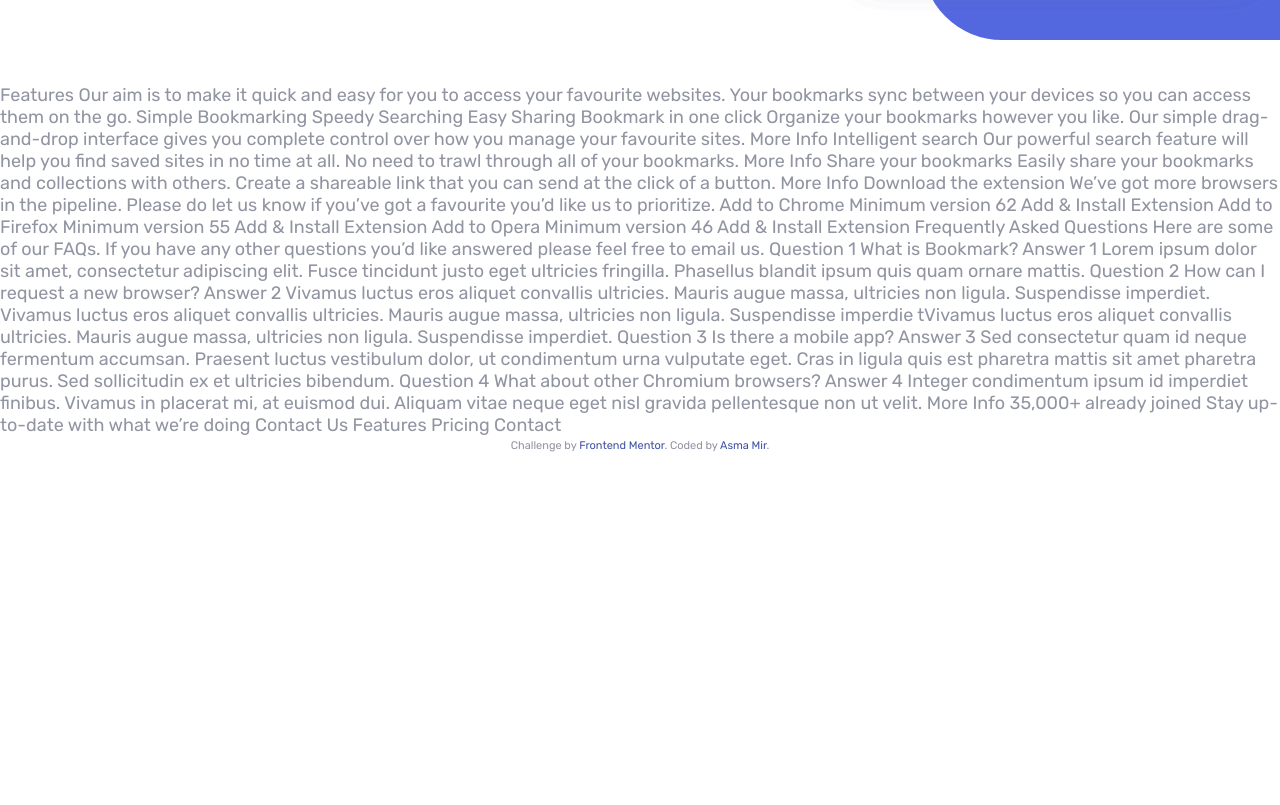
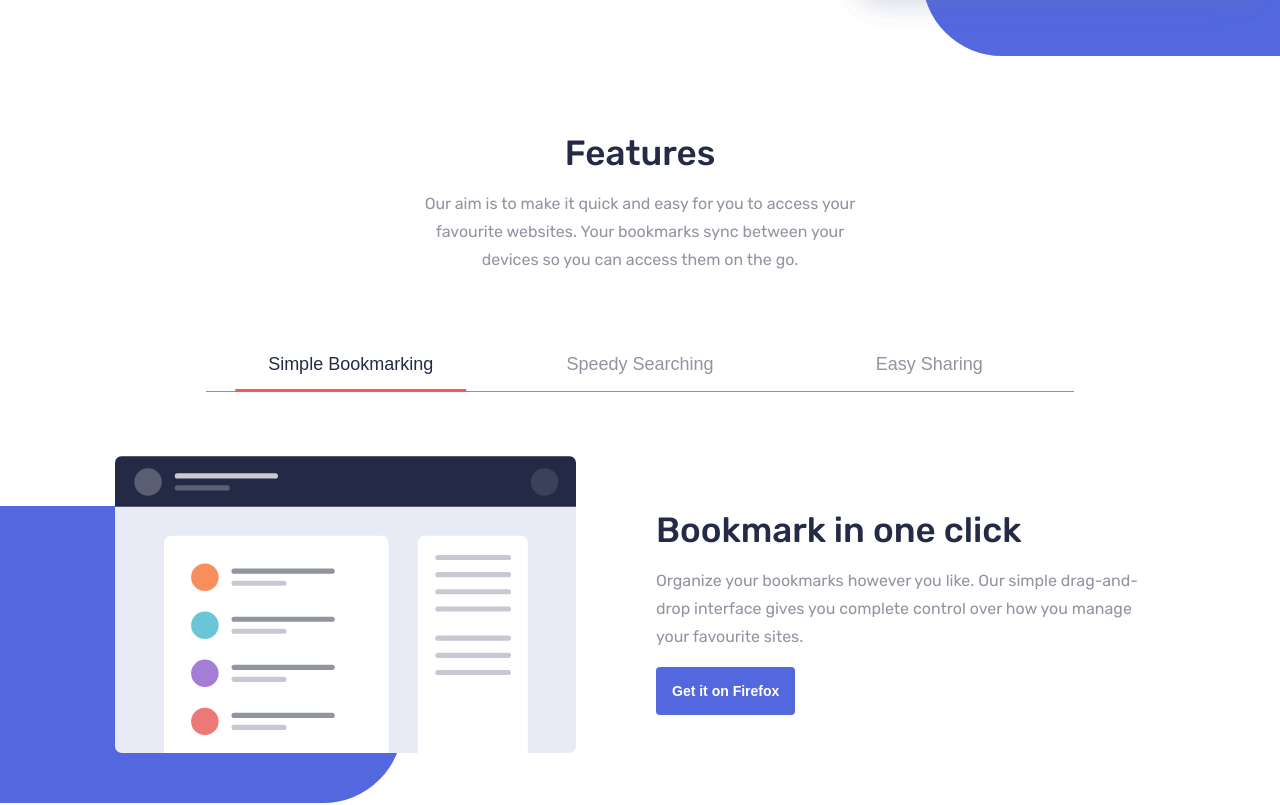
Before and after one commit to Matin297/bookmark-landing, a Next.js app: page / in a window 1280 px wide. Shown: the part 400-1205 px from the top of the page. Before the commit the page ends 855 px from the top, so only its background shows below. Built offline with nearby package versions, Linux system fonts and the light colour scheme.

Commit message:
Adds the features section

```diff
--- /dev/null
+++ b/components/button/primary.js
@@ -0,0 +1,31 @@
+import styled from 'styled-components';
+
+const StyledButton = styled.button`
+    border: none;
+    padding: 0.875rem;
+    border-radius: ${({ theme }) => theme.radius.s};
+    font-size: 0.875rem;
+    font-weight: 600;
+    border: 2px solid transparent;
+    transition: all 200ms ease-in-out;
+
+    margin-right: 1rem;
+    background-color: ${({ theme }) => theme.colors.primary};
+    color: ${({ theme }) => theme.colors.white};
+
+    &:hover {
+        background-color: ${({ theme }) => theme.colors.white};
+        color: ${({ theme }) => theme.colors.primary};
+        border-color: ${({ theme }) => theme.colors.primary};
+    }
+`;
+
+function PrimaryButton({ children }) {
+    return (
+        <StyledButton>
+            {children}
+        </StyledButton>
+    )
+}
+
+export default PrimaryButton;
--- /dev/null
+++ b/components/features/features.js
@@ -0,0 +1,216 @@
+import { useState, useMemo } from 'react';
+import styled from 'styled-components';
+// COMPONENTS
+import PrimaryButton from '../button/primary';
+
+const StyledSection = styled.div`
+    text-align: center;
+    margin: 5rem 0;
+
+    > div:first-child {
+        max-width: 500px;
+        margin: auto;
+    }
+
+    > div:not(:last-child) {
+        padding: 0 1rem;
+        margin-bottom: 4rem;
+    }
+
+    @media (min-width: ${({ theme }) => theme.bp.md}) {
+        margin: 6rem 0;
+    }
+`;
+
+const StyledTabsWrapper = styled.div`
+    display: flex;
+    flex-direction: column;
+
+    @media (min-width: ${({ theme }) => theme.bp.md}) {
+        flex-direction: row;
+        justify-content: center;
+        max-width: 900px;
+        margin-left: auto;
+        margin-right: auto;
+    }
+`;
+
+const StyledTabButton = styled.button`
+    position: relative;
+    padding: 1rem;
+    border-bottom: 1px solid ${({ theme }) => theme.colors.grayishBlue};
+    transition: all 200ms ease-in-out;
+    color: ${({ theme, isActive }) => isActive ? theme.colors.veryDarkBlue : 'inherit'};
+
+    ::before {
+        content: '';
+        width: 50%;
+        height: 3px;
+        background-color: ${({ theme, isActive }) => isActive ? theme.colors.secondry : 'transparent'};
+        position: absolute;
+        bottom: -1px;
+        left: 50%;
+        transform: translateX(-50%);
+        transition: all 200ms ease-in-out;
+        @media (min-width: ${({ theme }) => theme.bp.md}) {
+            width: 80%;
+        }
+    }
+
+    :hover {
+        color: ${({ theme }) => theme.colors.veryDarkBlue};
+    }
+
+    :hover ::before {
+        background-color: ${({ theme }) => theme.colors.secondry};
+    }
+
+    :first-child {
+        border-top: 1px solid ${({ theme }) => theme.colors.grayishBlue};
+
+        @media (min-width: ${({ theme }) => theme.bp.md}) {
+            border-top: none;
+        }
+    }
+
+    @media (min-width: ${({ theme }) => theme.bp.md}) {
+        flex: 0 0 33.3333%;
+        max-width: 33.3333%;
+    }
+`;
+
+
+// TAB DETAILS
+const StyledTabDetailsWrapper = styled.div`
+    @media (min-width: ${({ theme }) => theme.bp.md}) {
+        width: 100%;
+        display: flex;
+        align-items: center;
+        align-self: flex-end;
+        padding-right: 10%;
+    }
+`;
+
+const StyledImgWrapper = styled.div`
+    position: relative;
+    margin-bottom: 80px;
+    width: 100%;
+    display: flex;
+    justify-content: flex-end;
+
+    > img {
+        width: 80%;
+        max-height: 400px;
+        object-fit: contain
+        margin-right: 1rem;
+        @media (min-width: ${({ theme }) => theme.bp.md}) {
+            margin-right: 0;
+        }
+    }
+
+    > div {
+        width: 80%;
+        height: 100%;
+        z-index: -1;
+        background-color: ${({ theme }) => theme.colors.primary};
+        border-bottom-right-radius: 80px;
+        position: absolute;
+        left: 0;
+        top: 40px;
+
+        @media (min-width: ${({ theme }) => theme.bp.md}) {
+            top: 50px;
+            width: 70%;
+        }
+    }
+
+    @media (min-width: ${({ theme }) => theme.bp.md}) {
+        flex: 0 0 50%;
+        margin: 0;
+        max-width: 900px;
+    }
+`;
+
+const StyledTabDetails = styled.div`
+    padding: 0 1rem;
+
+    > p {
+        margin-bottom: 1rem;
+    }
+
+    @media (min-width: ${({ theme }) => theme.bp.md}) {
+        flex: 0 0 50%;
+        text-align: left;
+        padding-right: 0;
+        padding-left: 5rem;
+    }
+`;
+
+const TABS_MAP = {
+    1: {
+        img: '/images/illustration-features-tab-1.svg',
+        title: 'Bookmark in one click',
+        desc: 'Organize your bookmarks however you like. Our simple drag-and-drop interface gives you complete control over how you manage your favourite sites.'
+    },
+    2: {
+        img: '/images/illustration-features-tab-2.svg',
+        title: 'Intelligent search',
+        desc: 'Our powerful search feature will help you find saved sites in no time at all. No need to trawl through all of your bookmarks.'
+    },
+    3: {
+        img: '/images/illustration-features-tab-3.svg',
+        title: 'Share your bookmarks',
+        desc: 'Easily share your bookmarks and collections with others. Create a shareable link that you can send at the click of a button.'
+    }
+};
+
+const TABS = ["Simple Bookmarking", "Speedy Searching", "Easy Sharing"];
+
+function FeaturesSection() {
+
+    const [activeTab, setActiveTab] = useState(1);
+
+    const activeTabDetails = useMemo(() => TABS_MAP[activeTab], [activeTab]);
+
+    return (
+        <section id="features">
+            <StyledSection>
+                <div>
+                    <h2>Features</h2>
+                    <p>
+                        Our aim is to make it quick and easy for you to access your favourite websites.
+                        Your bookmarks sync between your devices so you can access them on the go.
+                </p>
+                </div>
+
+                <StyledTabsWrapper>
+                    {
+                        TABS.map((tab, inx) => (
+                            <StyledTabButton
+                                key={inx}
+                                onClick={() => setActiveTab(inx + 1)}
+                                isActive={inx + 1 === activeTab}
+                            >
+                                {tab}
+                            </StyledTabButton>
+                        ))
+                    }
+                </StyledTabsWrapper>
+
+                <StyledTabDetailsWrapper>
+                    <StyledImgWrapper>
+                        <div></div>
+                        <img src={activeTabDetails.img} alt={activeTabDetails.title} />
+                    </StyledImgWrapper>
+                    <StyledTabDetails>
+                        <h2> {activeTabDetails.title} </h2>
+                        <p> {activeTabDetails.desc} </p>
+                        <PrimaryButton> Get it on Firefox </PrimaryButton>
+                    </StyledTabDetails>
+                </StyledTabDetailsWrapper>
+            </StyledSection>
+        </section>
+    )
+}
+
+export default FeaturesSection;
--- a/components/header/header.js
+++ b/components/header/header.js
@@ -76,7 +76,7 @@ function Header({ isMenuOpen, setIsMenuOpen }) {
                 </Link>
 
                 <StyledNav>
-                    <a href="#">Features</a>
+                    <a href="#features">Features</a>
                     <a href="#">Pricing</a>
                     <a href="#">Contact</a>
                     <StyledButton>Login</StyledButton>
--- a/components/hero/hero.js
+++ b/components/hero/hero.js
@@ -1,11 +1,11 @@
 import React from 'react';
 import styled from 'styled-components';
+// COMPONENTS
+import PrimaryButton from '../button/primary';
 
 const HERO_IMG = '/images/illustration-hero.svg';
 
 const StyledSection = styled.section`
-    margin-bottom: 5rem;
-
     @media (min-width: ${({ theme }) => theme.bp.md}) {
         width: 100%;
         display: flex;
@@ -13,7 +13,6 @@ const StyledSection = styled.section`
         align-items: center;
         align-self: flex-end;
         padding-left: 10%;
-        margin-bottom: 4rem;
     }
 `;
 
@@ -67,29 +66,13 @@ const ButtonsWrapper = styled.div`
         justify-content: flex-start;
     }
 
-    > button {
-        border: none;
+    > button:last-child {
         padding: 0.875rem;
         border-radius: ${({ theme }) => theme.radius.s};
         font-size: 0.875rem;
         font-weight: 600;
         border: 2px solid transparent;
         transition: all 200ms ease-in-out;
-    }
-
-    > button:first-child {
-        margin-right: 1rem;
-        background-color: ${({ theme }) => theme.colors.primary};
-        color: ${({ theme }) => theme.colors.white};
-
-        &:hover {
-            background-color: ${({ theme }) => theme.colors.white};
-            color: ${({ theme }) => theme.colors.primary};
-            border-color: ${({ theme }) => theme.colors.primary};
-        }
-    }
-
-    > button:last-child {
         background-color: ${({ theme }) => theme.colors.white};
         color: ${({ theme }) => theme.colors.veryDarkBlue};
         box-shadow: ${({ theme }) => theme.shadow[1]};
@@ -114,7 +97,7 @@ function Hero() {
                     browser tab and see your sites load instantly. Try it for free.
                 </p>
                 <ButtonsWrapper>
-                    <button> Get it on Chrome </button>
+                    <PrimaryButton> Get it on Chrome </PrimaryButton>
                     <button> Get it on Firefox </button>
                 </ButtonsWrapper>
             </StyledHeroDetails>
--- a/components/layout/layout.js
+++ b/components/layout/layout.js
@@ -6,7 +6,7 @@ import Footer from '../footer/footer';
 import NvgMenu from '../nvg-menu/nvg-menu';
 
 const StyledMain = styled.main`
-    margin-top: 6.0625rem;
+    margin-top: 7.0625rem;
     position: relative;
     display: flex;
     flex-direction: column;
--- a/components/nvg-menu/nvg-menu.js
+++ b/components/nvg-menu/nvg-menu.js
@@ -41,9 +41,9 @@ function NvgMenu({ isMenuOpen }) {
     return (
         <StyledNvgMenu isMenuOpen={isMenuOpen}>
             <ul>
-                <li>Features</li>
-                <li>Pricing</li>
-                <li>Contact</li>
+                <li><a href="#features">Features</a></li>
+                <li><a href="#">Pricing</a></li>
+                <li><a href="#">Contact</a></li>
             </ul>
             <button>Login</button>
         </StyledNvgMenu>
--- a/pages/_app.js
+++ b/pages/_app.js
@@ -7,6 +7,7 @@ const GlobalStyle = createGlobalStyle`
 
   html {
     font-size: 100%;
+    scroll-behavior: smooth;
   }
 
   *,
@@ -53,6 +54,9 @@ const GlobalStyle = createGlobalStyle`
 
   button {
     cursor: pointer;
+    border: none;
+    background-color: transparent;
+    color: inherit;
   }
 
   h1 {
@@ -67,6 +71,21 @@ const GlobalStyle = createGlobalStyle`
 
     @media (min-width: 1024px) {
       font-size: 45px;
+    }
+  }
+
+  h2 {
+    font-size: 20px;
+    font-weight: 500;
+    color: hsl(229, 31%, 21%);
+    margin: 1rem 0;
+
+    @media (min-width: 768px) {
+      font-size: 25px;
+    }
+
+    @media (min-width: 1024px) {
+      font-size: 35px;
     }
   }
 
@@ -95,7 +114,24 @@ const theme = {
   },
   shadow: {
     1: '0px 5px 8px rgb(0, 0, 0, 15%)'
-  }
+  },
+  space: [
+    "0.25rem",
+    "0.5rem",
+    "0.75rem",
+    "1rem",
+    "1.25rem",
+    "1.5rem",
+    "1.75rem",
+    "2rem",
+    "3rem",
+    "4rem",
+    "6rem",
+    "8rem",
+    "12rem",
+    "16rem",
+    "24rem",
+  ]
 };
 
 function MyApp({ Component, pageProps }) {
--- a/pages/index.js
+++ b/pages/index.js
@@ -1,40 +1,12 @@
 // COMPONENTS
 import Hero from '../components/hero/hero';
+import Features from '../components/features/features';
 
 export default function Home() {
   return (
     <>
       <Hero />
-
-      Features
-
-      Our aim is to make it quick and easy for you to access your favourite websites.
-      Your bookmarks sync between your devices so you can access them on the go.
-
-      Simple Bookmarking
-      Speedy Searching
-      Easy Sharing
-
-      Bookmark in one click
-
-      Organize your bookmarks however you like. Our simple drag-and-drop interface
-      gives you complete control over how you manage your favourite sites.
-
-      More Info
-
-      Intelligent search
-
-      Our powerful search feature will help you find saved sites in no time at all.
-      No need to trawl through all of your bookmarks.
-
-      More Info
-
-      Share your bookmarks
-
-      Easily share your bookmarks and collections with others. Create a shareable
-      link that you can send at the click of a button.
-
-      More Info
+      <Features />
 
       Download the extension
 
```
